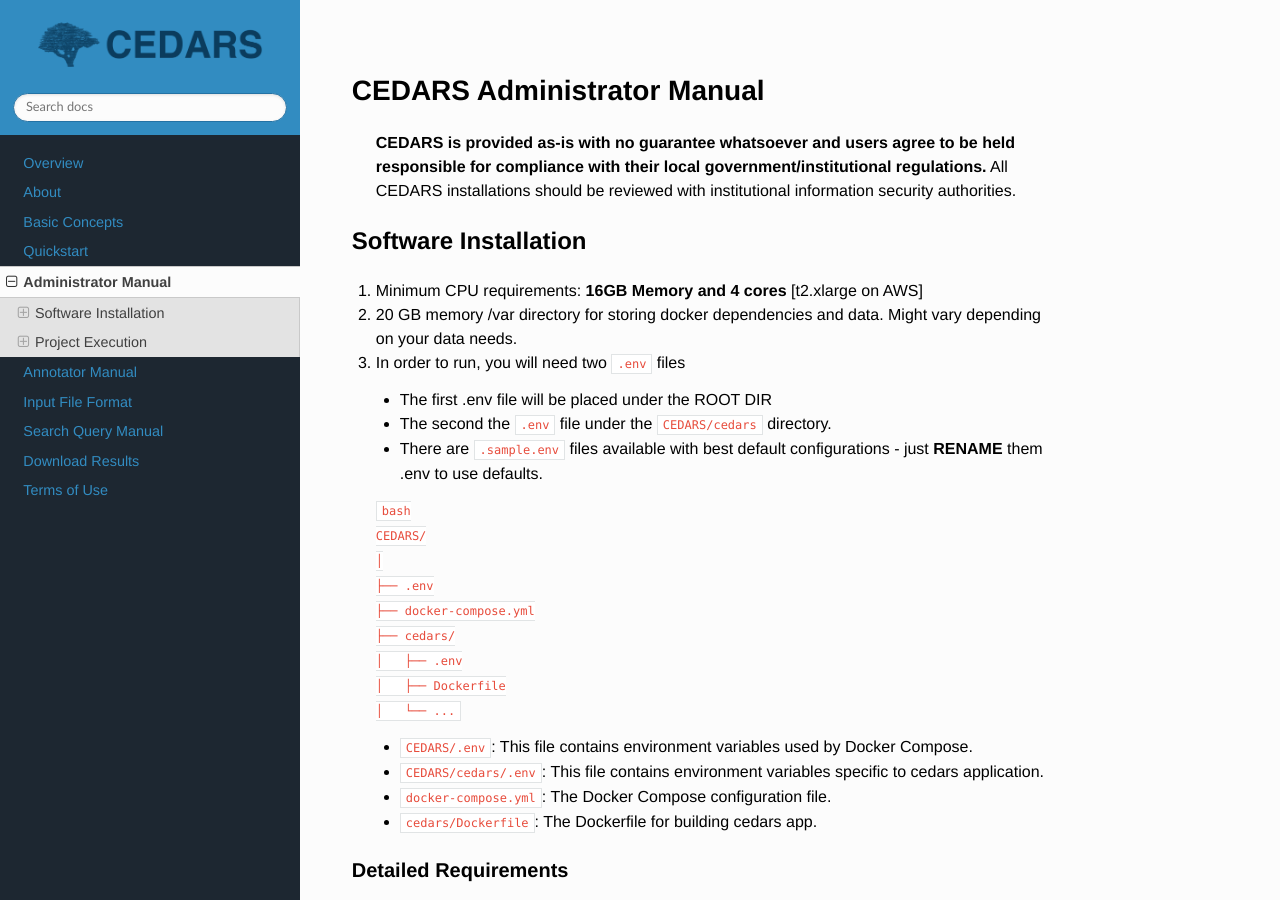
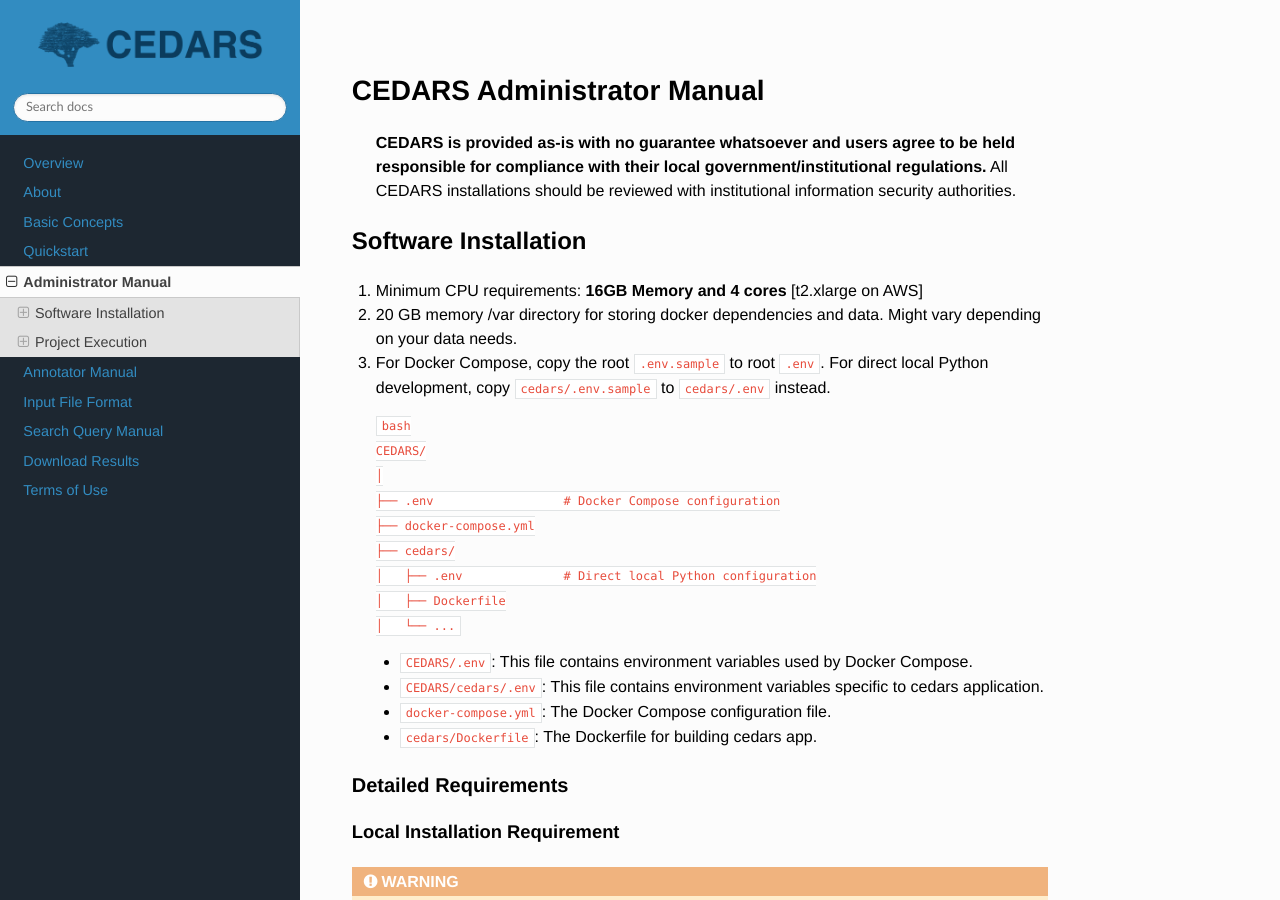
Before and after one commit to CEDARS-NLP/CEDARS, an MkDocs documentation site: the page built from docs/CEDARS_admin_manual.md, in a window 1280 px wide and 900 px high. Built offline with MkDocs 1.6.1, drawn with Linux system fonts in a browser that asks for light colours; nearby versions of some CDN libraries.

Commit message:
Updated sample / default env files.

````diff
--- a/docs/CEDARS_admin_manual.md
+++ b/docs/CEDARS_admin_manual.md
@@ -7,18 +7,15 @@
 
 2. 20 GB memory /var directory for storing docker dependencies and data. Might vary depending on your data needs.
 
-2. In order to run, you will need two `.env` files
-    - The first .env file will be placed under the ROOT DIR
-    - The second the `.env` file under the `CEDARS/cedars` directory.
-    - There are `.sample.env` files available with best default configurations - just **RENAME** them .env to use defaults.
+2. For Docker Compose, copy the root `.env.sample` to root `.env`. For direct local Python development, copy `cedars/.env.sample` to `cedars/.env` instead.
 
     ```bash
     CEDARS/
     │
-    ├── .env
+    ├── .env                  # Docker Compose configuration
     ├── docker-compose.yml
     ├── cedars/
-    │   ├── .env
+    │   ├── .env              # Direct local Python configuration
     │   ├── Dockerfile
     │   └── ...
     ```
````
Also changed, not shown: 3 other files.
